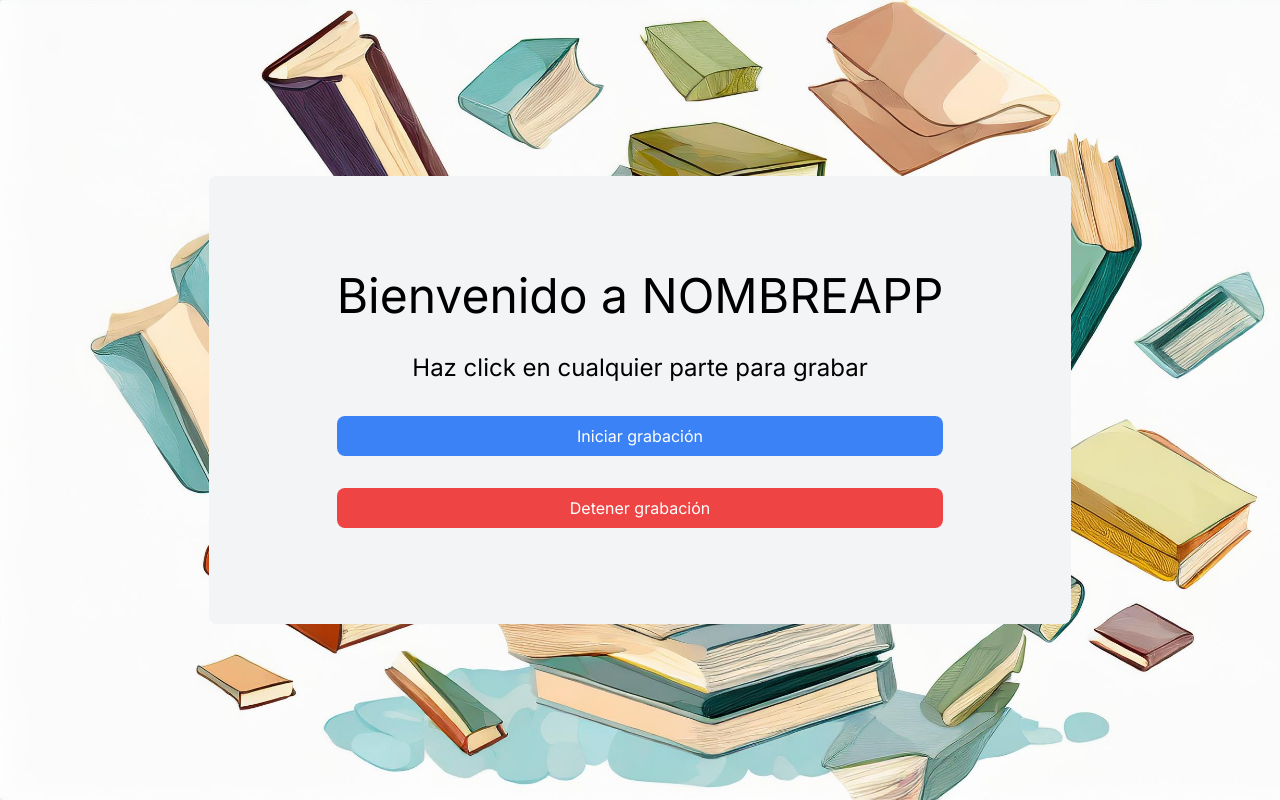
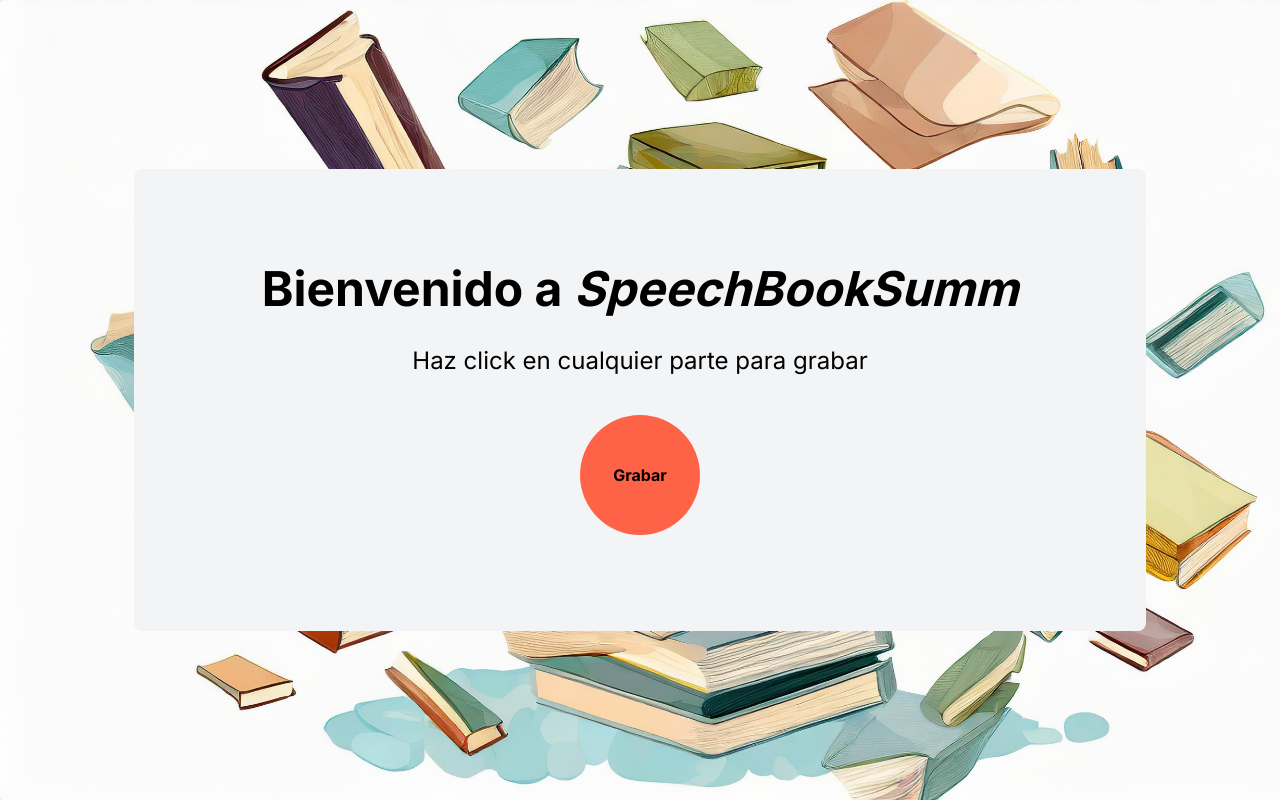
Before and after one commit to cricamore/SpeechEtResume, a Next.js app: page / in a window 1280 px wide. Built offline with nearby package versions, Linux system fonts and the light colour scheme.

Commit message:
botón de grabar actualizado

```diff
--- a/src/app/page.js
+++ b/src/app/page.js
@@ -1,5 +1,6 @@
 "use client";
 import { useEffect, useState } from "react";
+import "./style.css";
 import axios from "axios";
 
 
@@ -8,6 +9,8 @@ export default function Home() {
   const [mediaRecorder, setMediaRecorder] = useState(null);
   const [transcription, setTranscription] = useState('');
   const [geminiResponse, setGeminiResponse] = useState(null);
+  const [recording, setRecording] = useState(false);
+  const [recordingText, setRecordingText] = useState("Grabar");
   const [audioSrc, setAudioSrc] = useState(null);
 
   useEffect(() => {
@@ -34,8 +37,65 @@ export default function Home() {
     }
   }, [transcription]);
 
-  const startRecording = () => {
-    navigator.mediaDevices.getUserMedia({ audio: true })
+  // const startRecording = () => {
+  //   navigator.mediaDevices.getUserMedia({ audio: true })
+  //     .then(stream => {
+  //       const newMediaRecorder = new MediaRecorder(stream);
+  //       setMediaRecorder(newMediaRecorder);
+  //       newMediaRecorder.start();
+
+  //       let chunks = [];
+  //       newMediaRecorder.ondataavailable = e => {
+  //         chunks.push(e.data);
+  //       };
+
+  //       newMediaRecorder.onstop = () => {
+  //         const blob = new Blob(chunks, { 'type': 'audio/ogg; codecs=opus' });
+  //         const formData = new FormData();
+  //         formData.append('audio', blob);
+  //         // fetch('/api/upload', {
+  //         //   method: 'POST',
+  //         //   headers: {
+  //         //     'Content-Type': 'multipart/form-data',
+  //         //   },
+  //         //   body: formData
+  //         // })
+  //         axios.post('/api/upload', formData, {
+  //           headers: {
+  //             'Content-Type': 'multipart/form-data',
+  //           },
+  //         })
+  //           .then(response => {
+  //             console.log(response.data);
+  //             if (response.data.transcription) {
+  //               setTranscription(response.data.transcription);
+  //             }
+  //           })
+  //           .catch(error => {
+  //             console.error(error);
+  //           });
+  //       };
+  //     })
+  //     .catch(err => {
+  //       console.log('Ocurrió un error: ' + err);
+  //     });
+  // };
+
+  // const stopRecording = () => {
+  //   if (mediaRecorder) {
+  //     mediaRecorder.stop();
+  //     console.log('Grabación detenida');
+  //     setMediaRecorder(null);
+  //   }
+  // };
+
+  const handleRecording = () => {
+    if (!recording) {
+      setRecording(true);
+      setRecordingText("Grabando...");
+      console.log("Grabando...");
+
+      navigator.mediaDevices.getUserMedia({ audio: true })
       .then(stream => {
         const newMediaRecorder = new MediaRecorder(stream);
         setMediaRecorder(newMediaRecorder);
@@ -50,13 +110,6 @@ export default function Home() {
           const blob = new Blob(chunks, { 'type': 'audio/ogg; codecs=opus' });
           const formData = new FormData();
           formData.append('audio', blob);
-          // fetch('/api/upload', {
-          //   method: 'POST',
-          //   headers: {
-          //     'Content-Type': 'multipart/form-data',
-          //   },
-          //   body: formData
-          // })
           axios.post('/api/upload', formData, {
             headers: {
               'Content-Type': 'multipart/form-data',
@@ -76,39 +129,35 @@ export default function Home() {
       .catch(err => {
         console.log('Ocurrió un error: ' + err);
       });
-  };
+    } else {
+      setRecording(false);
+      setRecordingText("Grabar");
 
-  const stopRecording = () => {
-    if (mediaRecorder) {
-      mediaRecorder.stop();
-      console.log('Grabación detenida');
-      setMediaRecorder(null);
+      if (mediaRecorder) {
+        mediaRecorder.stop();
+        console.log("Grabación detenida.");
+        setMediaRecorder(null);
+      }
     }
-  };
-
-  const oirRespuesta = async () => {
-    if(geminiResponse) {
-      console.log(geminiResponse)
-    }
-  };
-
-
+  }
 
   return (
     <>
       <head>
-        <title>Home</title>
+        <title>SpeechBookSumm</title>
         <meta name="description" content="Home page" />
         <link rel="icon" href="/favicon.ico" />
       </head>
       <body>
         <div className="flex items-center justify-center h-screen w-screen" >
           <div className="bg-gray-100 px-32 py-24 rounded-lg text-center">
-            <h1 className="text-5xl text-semibold mb-8">Bienvenido a NOMBREAPP</h1>
+            <h1 className="text-5xl text-semibold mb-8"><strong>Bienvenido a <i>SpeechBookSumm</i></strong></h1>
             <h2 className="text-2xl">Haz click en cualquier parte para grabar</h2>
-            <div onClick={startRecording} className="mt-8 bg-blue-500 text-white py-2 px-4 rounded-lg cursor-pointer">Iniciar grabación</div>
-            <div onClick={stopRecording} className="mt-8 bg-red-500 text-white py-2 px-4 rounded-lg cursor-pointer">Detener grabación
+            <div onClick={handleRecording} className={`circulo variacion ${recording ? 'recording' : ''}`}><strong>{recordingText}</strong>
+              <div className="wave"></div>
             </div>
+            {/* <div/onClick={startRecording} className="mt-8 bg-blue-500 text-white py-2 px-4 rounded-lg cursor-pointer">Iniciar grabación</div>
+            <div onClick={stopRecording} className="mt-8 bg-red-500 text-white py-2 px-4 rounded-lg cursor-pointer">Detener grabación</div> */}
             {audioSrc && <audio autoPlay src={audioSrc}/>}
           </div>
         </div>
--- a/src/app/style.css
+++ b/src/app/style.css
@@ -4,11 +4,11 @@
     background-size: cover;
 } */
 
-body::after {
+/* body::after {
     content: "";
     background: url("/libros fondo.jpg");
     background-size: cover;
-    position: fixed; /* or absolute */
+    position: fixed;
     top: 0;
     left: 0;
     height: 100%;
@@ -23,19 +23,111 @@ body::after {
     font-weight: bold;
     font-family: Arial, Helvetica, sans-serif;
     text-shadow: 12px 7px 5.6px rgba(0, 0, 0, 0.25);
-}
+} */
 
-.rectangle {
-    background-color: rgba(255, 255, 255, 0.43);
-    width: 80%;
-    height: 70%;
-    border-radius: 59px;
+
+.circulo {
+    border-radius: 100%;
+    background-color: tomato;
+    width: 120px;
+    height: 120px;
+    position: relative;
+    margin-top: 5%;
     margin-left: auto;
     margin-right: auto;
     display: flex;
+    z-index: 0;
+    justify-content: center;
     align-items: center;
-    justify-content: center;
+    transition: transform 0.5s;
 }
+
+.circulo:hover {
+    cursor: pointer;
+}
+
+.circulo:before,
+.circulo:after {
+    /* Crea un círculo inicialmente invisible detrás del círculo original */
+    content: "";
+    position: absolute;
+    width: 100%;
+    height: 100%;
+    border-radius: 100%;
+    background-color: rgba(255, 99, 71, 0.2);
+    z-index:-1;
+    transform: scale(0);
+    transition: transform 1s;
+}
+
+
+.circulo:hover:before {
+    /* Al pasar el mouse, el círculo se expande */
+    transform: scale(1.2);
+    transition: transform 0.7s;
+}
+
+.circulo:hover:after {
+    /* Al pasar el mouse, el círculo se expande */
+    transform: scale(1.4);
+    transition: transform 1s;
+}
+
+@keyframes grow-shrink {
+    0% { transform: scale(1.2); }
+    50% { transform: scale(1.4); }
+    100% { transform: scale(1.2); }
+}
+
+@keyframes grow-shrink2 {
+    0% { transform: scale(1.4); }
+    50% { transform: scale(1.6); }
+    100% { transform: scale(1.4); }
+}
+
+.circulo.recording:before {
+    animation: grow-shrink 1.3s infinite;
+}
+
+.circulo.recording:after {
+    animation: grow-shrink2 1.3s infinite;
+}
+
+.circulo.recording .wave {
+    position: absolute;
+    width: 100%;
+    height: 100%;
+    border-radius: 100%;
+    /* background-color: rgba(255, 99, 71, 0.2); */
+    border: 2px solid rgba(255, 99, 71, 0.178);
+    z-index: -1;
+    transform: scale(0);
+    animation: wave 1.8s infinite;
+}
+
+@keyframes wave {
+    0% {
+      transform: scale(1);
+      opacity: 1;
+    }
+    100% {
+      transform: scale(1.8);
+      opacity: 0;
+    }
+}
+
+/* .circulo.recording::after {
+    animation: wave 2s infinite;
+    border: 2px solid rgba(255, 99, 71, 0.178);
+    background-color: transparent;
+} */
+
+
+
+
+
+
+
 
 /* h2{
     text-align: center;
```
